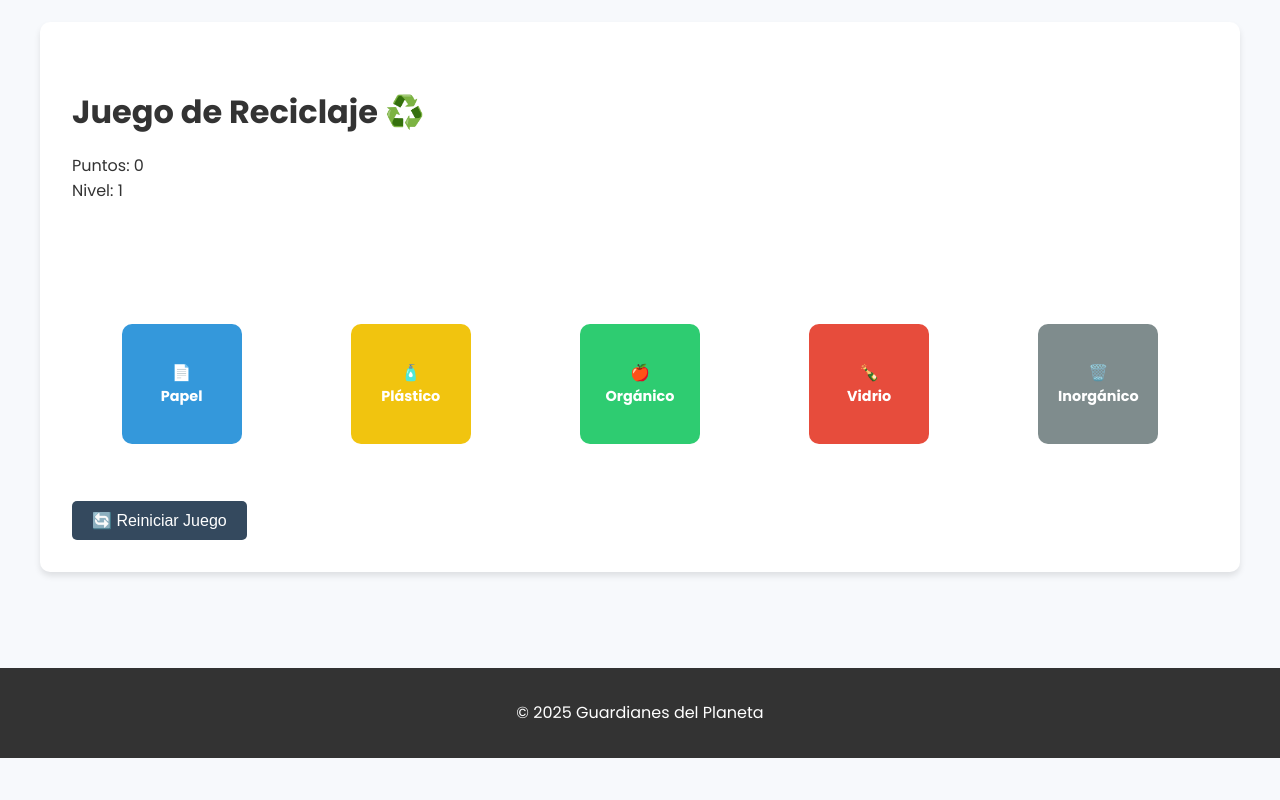
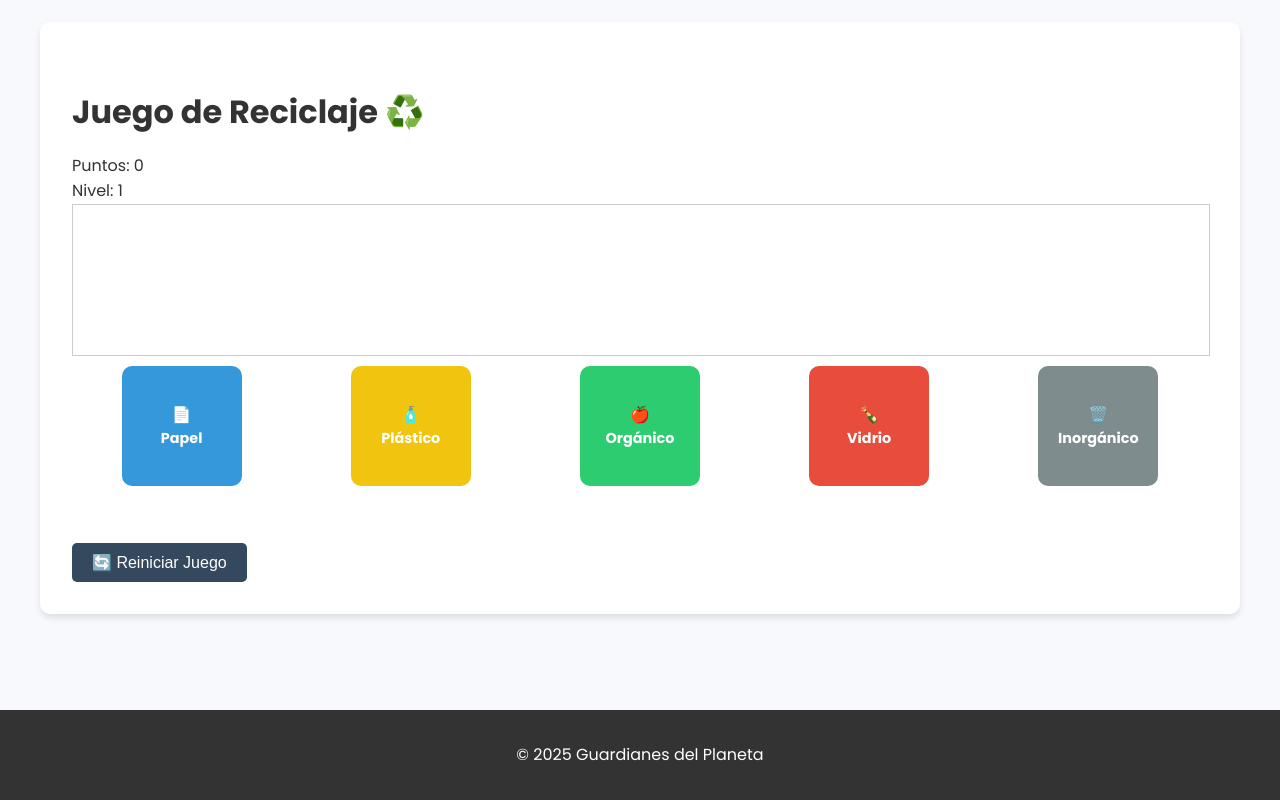
Before and after one commit to Ale9052/Guardianes-del-Planeta, a plain HTML site: page index.html in a window 1280 px wide. Shown: the part 3978-4778 px from the top of the page. Before the commit the page ends 4736 px from the top, so only its background shows below. Drawn offline with Linux system fonts and the light colour scheme.

Commit message:
Update style.css

```diff
--- a/style.css
+++ b/style.css
@@ -121,12 +121,13 @@ section {
 /* --- CORRECCIONES CLAVE --- */
 
 #items {
-  position: relative; /* Mantener para referencia de objetos posicionados */
-  height: 120px;
-  user-select: none; /* Evitar selección de texto al arrastrar */
-  -webkit-user-select: none;
-  touch-action: none; /* Mejor para dispositivos táctiles */
+  position: relative;
+  width: 100%;
+  height: 150px; /* o el tamaño que quieras */
+  border: 1px solid #ccc; /* opcional para visualizar */
+  margin-bottom: 10px;
 }
+
 
 .item {
     /* Para que el item pueda moverse con absolute sin problemas */
```
